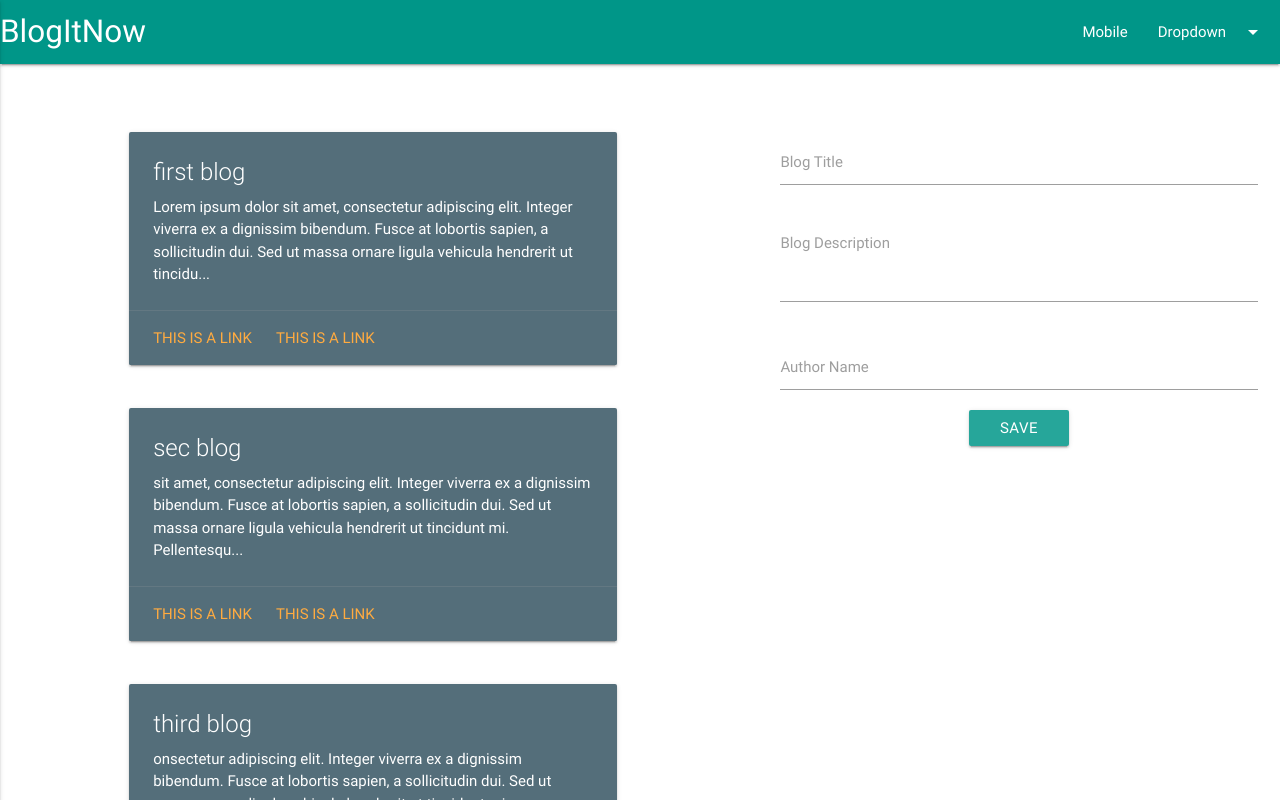
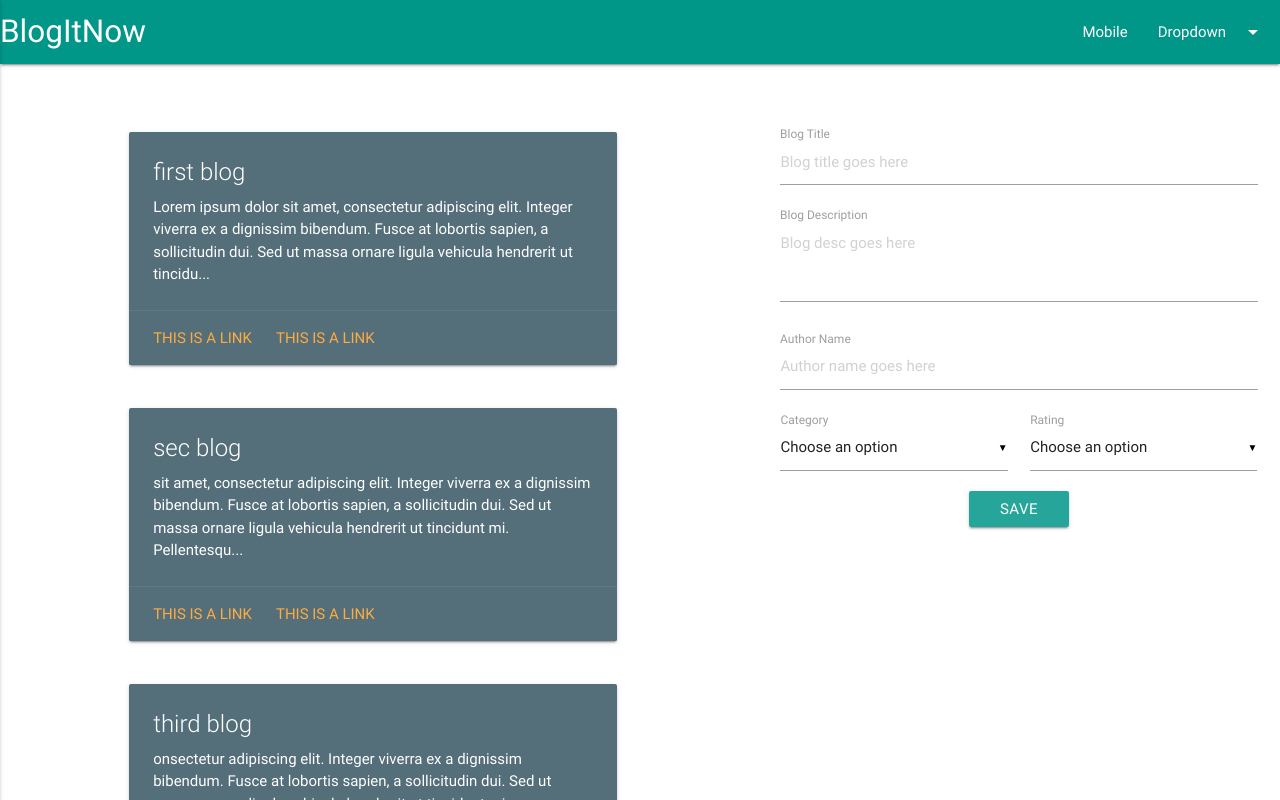
Before and after one commit to himanshu2408/Nagarro.BlogApp, an Angular app: page /home in a window 1280 px wide. Shown: the top 800 px of the page. Built offline with nearby package versions, Linux system fonts and the light colour scheme; data requests are answered from the project's data file.

Commit message:
minor changes

```diff
--- a/src/app/base/base.component.html
+++ b/src/app/base/base.component.html
@@ -1,10 +1,10 @@
 <app-navbar [categories]="categories"></app-navbar>
 <div class="home row">
   <div class="col s5 offset-s1">
-    <app-favourite-blogs [blogs]="blogs"></app-favourite-blogs>
+    <app-favourite-blogs [blogs]="blogs" (notify) = selectBlog($event)></app-favourite-blogs>
   </div>
   <div class="col s4 offset-s1">
-    <app-edit-blog [categories]="categories"></app-edit-blog>
+    <app-edit-blog [categories]="categories" [blog]="selectedBlog"></app-edit-blog>
   </div>
 </div>
 <app-footer></app-footer>
--- a/src/app/base/base.component.ts
+++ b/src/app/base/base.component.ts
@@ -14,6 +14,7 @@ export class BaseComponent implements OnInit {
   };
   blogs: Object [];
   categories: Object [];
+  selectedBlog = null;
   constructor(private blogService: BlogService) { }
 
   ngOnInit() {
@@ -28,5 +29,8 @@ export class BaseComponent implements OnInit {
         console.log(this.blogs);
       });
   }
-
+  selectBlog(blog) {
+    this.selectedBlog = blog;
+    console.log(this.selectedBlog);
+  }
 }
--- a/src/app/base/home/edit-blog/edit-blog.component.html
+++ b/src/app/base/home/edit-blog/edit-blog.component.html
@@ -1,6 +1,3 @@
-<ul id='categories' class='dropdown-content'>
-  <li *ngFor="let category of categories"><a href="#!">{{category.name}}</a></li>
-</ul>
 <ul id='ratings' class='dropdown-content'>
   <li><a href="#!">1</a></li>
   <li><a href="#!">2</a></li>
@@ -13,18 +10,39 @@
   <form class="col s12">
     <div class="row">
       <div class="input-field col s12">
-        <input type="text" class="validate">
+        <input type="text" class="validate" #title placeholder="Blog title goes here">
         <label>Blog Title</label>
       </div>
       <div class="input-field col s12">
-        <textarea class="materialize-textarea"></textarea>
+        <textarea class="materialize-textarea" #desc placeholder="Blog desc goes here"></textarea>
         <label>Blog Description</label>
       </div>
       <div class="input-field col s12">
-        <input type="text" class="validate">
+        <input type="text" class="validate" #author placeholder="Author name goes here">
         <label>Author Name</label>
       </div>
-
+      <div class="input-field col s6">
+      <select #category>
+        <option value="" disabled selected>Choose an option</option>
+        <option *ngFor="let category of categories" value="{{category.name}}">{{category.name}}</option>
+      </select>
+      <label>Category</label>
+    </div>
+      <div class="input-field col s6">
+        <select #rating>
+          <option value="" disabled selected>Choose an option</option>
+          <option *ngFor="let rating of ratings" value="{{rating}}">{{rating}}</option>
+        </select>
+        <label>Rating</label>
+      </div>
+      <!--<div class="col s12">
+        <div class="col s6">
+          Category: <a class='dropdown-button btn' href='#' data-activates='categories'>Category</a>
+        </div>
+        <div class="col s6">
+          Rating: <a class='dropdown-button btn' href='#' data-activates='ratings'>Rating</a>
+        </div>
+      </div>-->
       <div class="col s12">
         <a class="waves-effect waves-light btn center">Save</a>
       </div>
--- a/src/app/base/home/edit-blog/edit-blog.component.ts
+++ b/src/app/base/home/edit-blog/edit-blog.component.ts
@@ -1,16 +1,36 @@
-import {Component, Input, OnInit} from '@angular/core';
+import {Component, Input, OnChanges, OnInit, ViewChild} from '@angular/core';
 
 @Component({
   selector: 'app-edit-blog',
   templateUrl: './edit-blog.component.html',
   styleUrls: ['./edit-blog.component.css']
 })
-export class EditBlogComponent implements OnInit {
+export class EditBlogComponent implements OnInit, OnChanges {
+  ratings: number[]= [1, 2, 3, 4, 5];
 
   @Input() categories;
-  constructor() { }
+  @Input() blog;
+  @ViewChild('title') title;
+  @ViewChild('desc') desc;
+  @ViewChild('author') author;
+  @ViewChild('category') category;
+  @ViewChild('rating') rating;
+  constructor() {
+  }
 
   ngOnInit() {
   }
-
+  ngOnChanges() {
+    if (this.blog != null) {
+      this.title.nativeElement.value = this.blog.title;
+      this.desc.nativeElement.value = this.blog.desc;
+      this.author.nativeElement.value = this.blog.author;
+      this.rating.nativeElement.value = this.blog.rating;
+      console.log(this.rating.nativeElement.options);
+      this.rating.nativeElement.options.forEach((item, index) => {
+        console.log(item); // 9, 2, 5
+        console.log(index);
+      });
+    }
+  }
 }
--- a/src/app/base/home/favourite-blogs/favourite-blogs.component.css
+++ b/src/app/base/home/favourite-blogs/favourite-blogs.component.css
@@ -0,0 +1,3 @@
+.blog-card{
+  cursor: pointer;
+}
--- a/src/app/base/home/favourite-blogs/favourite-blogs.component.html
+++ b/src/app/base/home/favourite-blogs/favourite-blogs.component.html
@@ -1,4 +1,4 @@
-<div class="row" *ngFor="let blog of blogs">
+<div class="row blog-card" *ngFor="let blog of blogs" (click)="selectBlog(blog)">
   <div class="col s12">
     <div class="card blue-grey darken-1">
       <div class="card-content white-text">
--- a/src/app/base/home/favourite-blogs/favourite-blogs.component.ts
+++ b/src/app/base/home/favourite-blogs/favourite-blogs.component.ts
@@ -1,4 +1,4 @@
-import {Component, Input, OnInit} from '@angular/core';
+import {Component, Input, OnInit, Output, EventEmitter} from '@angular/core';
 
 @Component({
   selector: 'app-favourite-blogs',
@@ -8,9 +8,13 @@ import {Component, Input, OnInit} from '@angular/core';
 export class FavouriteBlogsComponent implements OnInit {
 
   @Input() blogs;
+  @Output() notify: EventEmitter<Object> = new EventEmitter<Object>();
   constructor() { }
 
   ngOnInit() {
   }
+  selectBlog(blog) {
+    this.notify.emit(blog);
+  }
 
 }
--- a/src/assets/script.js
+++ b/src/assets/script.js
@@ -1,4 +1,7 @@
 $( document ).ready(function(){
   $(".dropdown-button").dropdown();
   $(".button-collapse").sideNav();
+  $(document).ready(function() {
+    $('select').material_select();
+  });
 });
```
Also changed, not shown: db.json (+24 -8 lines).
